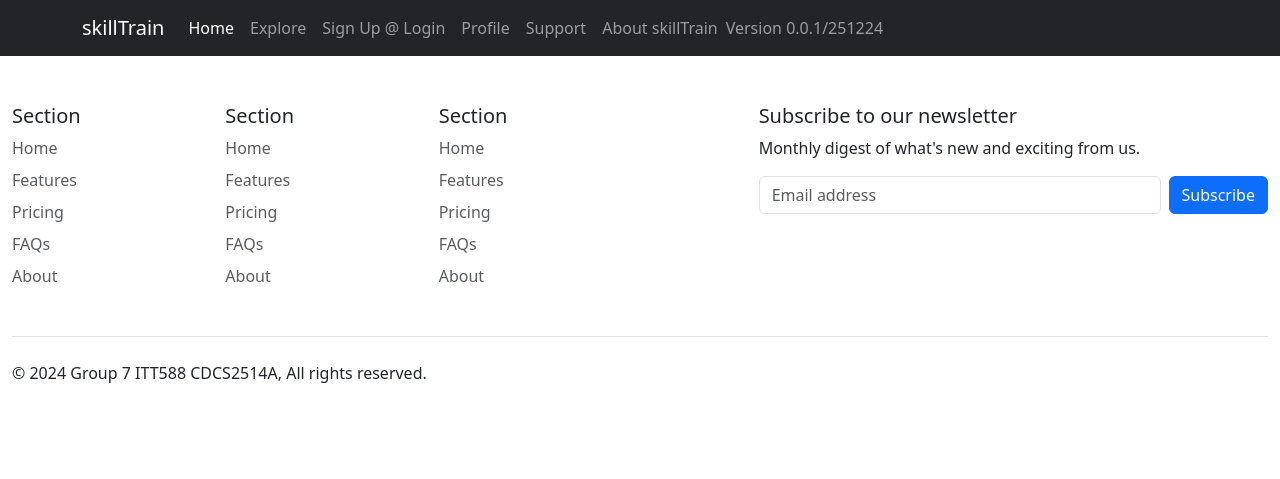
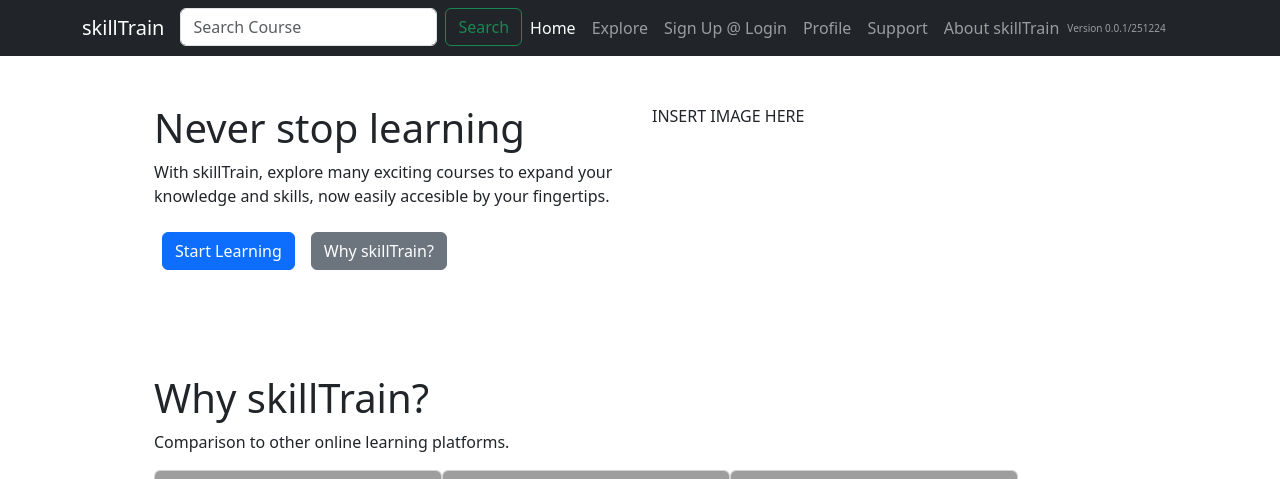
Before and after one commit to haziqCS/skillTrain, a PHP site: page / in a window 1280 px wide. Shown: the top 479 px of the page. Run offline with PHP 8.4, Linux system fonts and the light colour scheme; grey boxes are pictures that could not be loaded.

Commit message:
-Added alpinejs(not used yet) -added homescreen content -added an up button(not working properly yet,might have to use alpinejs)

```diff
--- a/footer.html
+++ b/footer.html
@@ -1,36 +1,32 @@
 <body>
     <div class="container-fluid">
-        <footer class="py-5">
+      <footer class="py-5">
           <div class="row">
+
             <div class="col-6 col-md-2 mb-3">
-              <h5>Section</h5>
+              <h5>Get Started</h5>
               <ul class="nav flex-column">
                 <li class="nav-item mb-2"><a href="#" class="nav-link p-0 text-body-secondary">Home</a></li>
-                <li class="nav-item mb-2"><a href="#" class="nav-link p-0 text-body-secondary">Features</a></li>
+                <li class="nav-item mb-2"><a href="#whyST" class="nav-link p-0 text-body-secondary">Why skillTrain?</a></li>
                 <li class="nav-item mb-2"><a href="#" class="nav-link p-0 text-body-secondary">Pricing</a></li>
-                <li class="nav-item mb-2"><a href="#" class="nav-link p-0 text-body-secondary">FAQs</a></li>
-                <li class="nav-item mb-2"><a href="#" class="nav-link p-0 text-body-secondary">About</a></li>
               </ul>
             </div>
 
             <div class="col-6 col-md-2 mb-3">
-              <h5>Section</h5>
+              <h5>Explore</h5>
               <ul class="nav flex-column">
-                <li class="nav-item mb-2"><a href="#" class="nav-link p-0 text-body-secondary">Home</a></li>
-                <li class="nav-item mb-2"><a href="#" class="nav-link p-0 text-body-secondary">Features</a></li>
-                <li class="nav-item mb-2"><a href="#" class="nav-link p-0 text-body-secondary">Pricing</a></li>
-                <li class="nav-item mb-2"><a href="#" class="nav-link p-0 text-body-secondary">FAQs</a></li>
-                <li class="nav-item mb-2"><a href="#" class="nav-link p-0 text-body-secondary">About</a></li>
+                <li class="nav-item mb-2"><a href="#" class="nav-link p-0 text-body-secondary">View Available Course</a></li>
+                <li class="nav-item mb-2"><a href="#" class="nav-link p-0 text-body-secondary">Free Course</a></li>
+                <li class="nav-item mb-2"><a href="#" class="nav-link p-0 text-body-secondary">Technical Course</a></li>
+                <li class="nav-item mb-2"><a href="#" class="nav-link p-0 text-body-secondary">Academic Course</a></li>
               </ul>
             </div>
 
             <div class="col-6 col-md-2 mb-3">
-              <h5>Section</h5>
+              <h5>skillTrain</h5>
               <ul class="nav flex-column">
-                <li class="nav-item mb-2"><a href="#" class="nav-link p-0 text-body-secondary">Home</a></li>
-                <li class="nav-item mb-2"><a href="#" class="nav-link p-0 text-body-secondary">Features</a></li>
-                <li class="nav-item mb-2"><a href="#" class="nav-link p-0 text-body-secondary">Pricing</a></li>
-                <li class="nav-item mb-2"><a href="#" class="nav-link p-0 text-body-secondary">FAQs</a></li>
+                <li class="nav-item mb-2"><a href="#" class="nav-link p-0 text-body-secondary">FAQ</a></li>
+                <li class="nav-item mb-2"><a href="#" class="nav-link p-0 text-body-secondary">Support</a></li>
                 <li class="nav-item mb-2"><a href="#" class="nav-link p-0 text-body-secondary">About</a></li>
               </ul>
             </div>
@@ -38,7 +34,7 @@
             <div class="col-md-5 offset-md-1 mb-3">
               <form>
                 <h5>Subscribe to our newsletter</h5>
-                <p>Monthly digest of what's new and exciting from us.</p>
+                <p>News and other courses that you might be interested in will be sent directly to your email every month.</p>
                 <div class="d-flex flex-column flex-sm-row w-100 gap-2">
                   <label for="newsletter1" class="visually-hidden">Email address</label>
                   <input id="newsletter1" type="text" class="form-control" placeholder="Email address">
@@ -55,7 +51,11 @@
               <li class="ms-3"><a class="link-body-emphasis" href="#"><svg class="bi" width="24" height="24"><use xlink:href="#instagram"/></svg></a></li>
               <li class="ms-3"><a class="link-body-emphasis" href="#"><svg class="bi" width="24" height="24"><use xlink:href="#facebook"/></svg></a></li>
             </ul>
+            <a href="#" class="position-fixed bottom-0 end-0 p-5">
+              <i class="bi bi-arrow-up-circle h1"></i>
+            </a>
           </div>
+
         </footer>
       </div>
 </body>
--- a/header.html
+++ b/header.html
@@ -1,6 +1,6 @@
 <body>
     <head id="header">
-        <nav class="navbar navbar-expand-md navbar-dark bg-dark">
+        <nav class="navbar navbar-expand-xl navbar-dark bg-dark">
             <div class="container">
                 <a href="#" class="navbar-brand">skillTrain</a>
                 <button class="navbar-toggler" data-bs-toggle="collapse" data-bs-target="#nav" aria-controls="nav" aria-label="Expand Navigation">
@@ -8,6 +8,12 @@
                 </button>
                 <div class="collapse navbar-collapse" id="nav">
                     <ul class="navbar-nav">
+                        <li class="nav-item">
+                            <form class="d-inline-flex" role="search">
+                              <input class="form-control me-2" type="search" placeholder="Search Course" aria-label="Search">
+                              <button class="btn btn-outline-success" type="submit">Search</button>
+                            </form>
+                        </li>
                         <li class="nav-item">
                             <a href="#" class="nav-link active" aria-current="page">Home</a>
                         </li>
@@ -27,7 +33,7 @@
                             <a href="#" class="nav-link">About skillTrain</a>
                         </li>
                     </ul>
-                    <div class="navbar-text">Version 0.0.1/251224</div>
+                    <div class="navbar-text" style="font-size: 10px;">Version 0.0.1/251224</div>
                 </div>
             </div>
         </nav>
--- a/index.php
+++ b/index.php
@@ -4,18 +4,74 @@
     <meta charset="UTF-8">
     <meta name="viewport" content="width=device-width, initial-scale=1.0">
     <title>skillTrain</title>
+
+    <!--Bootstap CSS CDN-->
     <link href="https://cdn.jsdelivr.net/npm/bootstrap@5.3.3/dist/css/bootstrap.min.css" rel="stylesheet" integrity="sha384-QWTKZyjpPEjISv5WaRU9OFeRpok6YctnYmDr5pNlyT2bRjXh0JMhjY6hW+ALEwIH" crossorigin="anonymous">
-    <?php
-      include('header.html');
-      include('footer.html');
-    ?>
+
+    <!--Bootstap icon CDN-->
+    <link rel="stylesheet" href="https://cdn.jsdelivr.net/npm/bootstrap-icons@1.11.3/font/bootstrap-icons.min.css">
+
+    <!-- Load Alpine.js (Defer Loading) -->
+    <script defer src="https://cdn.jsdelivr.net/npm/alpinejs@3.x.x/dist/cdn.min.js"></script>
+    <?php include('header.html');?>
+
 </head>
 <body>
     <div class="container">
         <main id="main">
-            sdLorem ipsum dolor sit amet, consectetur adipisicing elit. Explicabo corrupti itaque illum sapiente! Dicta et fugit magnam, nihil voluptates quod eius quis vitae aspernatur facere? Voluptatibus vero cupiditate odit cumque sunt repellendus similique eum eveniet earum eius excepturi corporis, maiores ducimus quasi assumenda omnis, placeat, aut in distinctio aliquid. Praesentium quidem harum magnam laboriosam sint aliquam non, possimus accusamus vel voluptatem incidunt, sequi debitis exercitationem consectetur qui excepturi suscipit hic, facilis modi nisi? Eos, rem? Beatae amet perspiciatis possimus corrupti dolore dolores porro eligendi, eaque ad, architecto quam est. Laudantium distinctio impedit culpa autem eaque perferendis ipsa nobis eius. Sint ipsum id tenetur earum repudiandae sequi laudantium magni obcaecati odit a hic necessitatibus fugiat deserunt iusto nulla assumenda, mollitia error impedit voluptates facilis nisi cum aut! Ex, expedita?
+            <div class="col p-5 ">
+                <div class="container">
+                    <div class="d-flex">
+                        <div class="container">
+                            <h1>Never stop learning</h1>
+                            <p>With skillTrain, explore many exciting courses to expand your knowledge and skills, now easily accesible by your fingertips.</p>
+                            <div class="d-flex">
+                            <a class="btn btn-primary m-2 text-nowrap" href="#" role="button">Start Learning</a>
+                            <button type="button" class="btn btn-secondary m-2 text-nowrap">Why skillTrain?</button>
+                            </div>
+                        </div>
+                        <div class="container d-none d-md-inline">
+                            INSERT IMAGE HERE
+                        </div>
+                    </div>
+                </div>
+            </div>
+
+            <div class="col p-5">
+                <div class="container" id="whyST">
+                    <div class="d-flex">
+                        <div class="container">
+                            <h1>Why skillTrain?</h1>
+                            <p>Comparison to other online learning platforms.</p>
+                            <div class="d-flex flex-column flex-md-row">
+                                <div class="card" style="width: 18rem;">
+                                    <img src="..." class="card-img-top" alt="...">
+                                    <div class="card-body">
+                                        <p class="card-text">Some quick example text to build on the card title and make up the bulk of the card's content.</p>
+                                    </div>
+                                </div>
+                                <div class="card" style="width: 18rem;">
+                                    <img src="..." class="card-img-top" alt="...">
+                                    <div class="card-body">
+                                        <p class="card-text">Some quick example text to build on the card title and make up the bulk of the card's content.</p>
+                                    </div>
+                                </div>
+                                <div class="card" style="width: 18rem;">
+                                    <img src="..." class="card-img-top" alt="...">
+                                    <div class="card-body">
+                                        <p class="card-text">Some quick example text to build on the card title and make up the bulk of the card's content.</p>
+                                    </div>
+                                </div>
+                            </div>
+                        </div>
+                    </div>
+                </div>
+            </div>
         </main>
     </div>
+
+    <?php include('footer.html');?>
     <script src="https://cdn.jsdelivr.net/npm/bootstrap@5.3.3/dist/js/bootstrap.bundle.min.js" integrity="sha384-YvpcrYf0tY3lHB60NNkmXc5s9fDVZLESaAA55NDzOxhy9GkcIdslK1eN7N6jIeHz" crossorigin="anonymous"></script>
+
 </body>
 </html>
```
